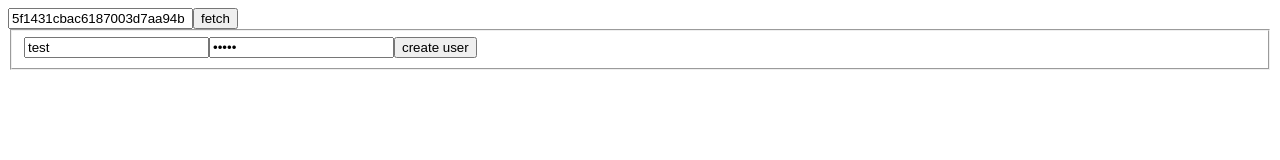
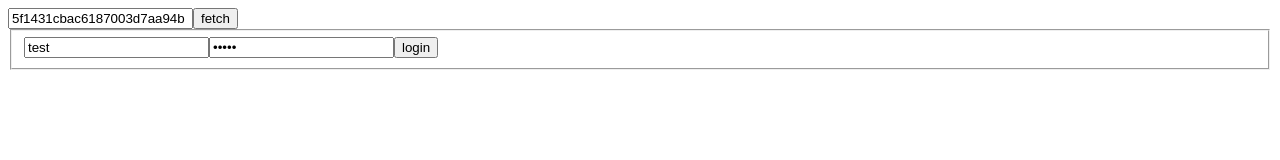
Before and after one commit to OndrejTuma/redmine-gitlab, a Next.js app: page / in a window 1280 px wide. Shown: the top 160 px of the page. Built offline with nearby package versions, Linux system fonts and the light colour scheme.

Commit message:
getUsers enpoint remaned to getUser

```diff
--- a/pages/api/getUsers.js
+++ b/pages/api/getUser.js
@@ -3,8 +3,8 @@ import UserModel from '../../mongoose/models/UserModel'
 import withErrorHandler from '../../server/middleware/withErrorHandler'
 import withBody from '../../server/middleware/withBody'
 
-const getUsers = (req) => {
+const getUser = (req) => {
   return UserModel.findOne(req.body)
 }
 
-export default withConnection(withErrorHandler(withBody(getUsers)))
+export default withConnection(withErrorHandler(withBody(getUser)))
--- a/pages/index.jsx
+++ b/pages/index.jsx
@@ -13,7 +13,7 @@ export default () => {
         <input defaultValue={'test'} type={'text'} placeholder={'username'} name={'name'} ref={nameRef}/>
         <input defaultValue={'trest'} type={'password'} placeholder={'password'} name={'password'} ref={passRef}/>
         <button onClick={() => {
-          fetch('/api/createUser', {
+          fetch('/api/getUser', {
             method: 'POST',
             headers: {
               'Content-Type': 'application/json',
@@ -22,8 +22,8 @@ export default () => {
               name: nameRef.current.value,
               password: passRef.current.value,
             })
-          }).catch(e => console.error(e))
-        }}>create user</button>
+          }).then(res => res.json()).then(user => console.log('user', user)).catch(e => console.error(e))
+        }}>login</button>
       </fieldset>
     </div>
   )
```
